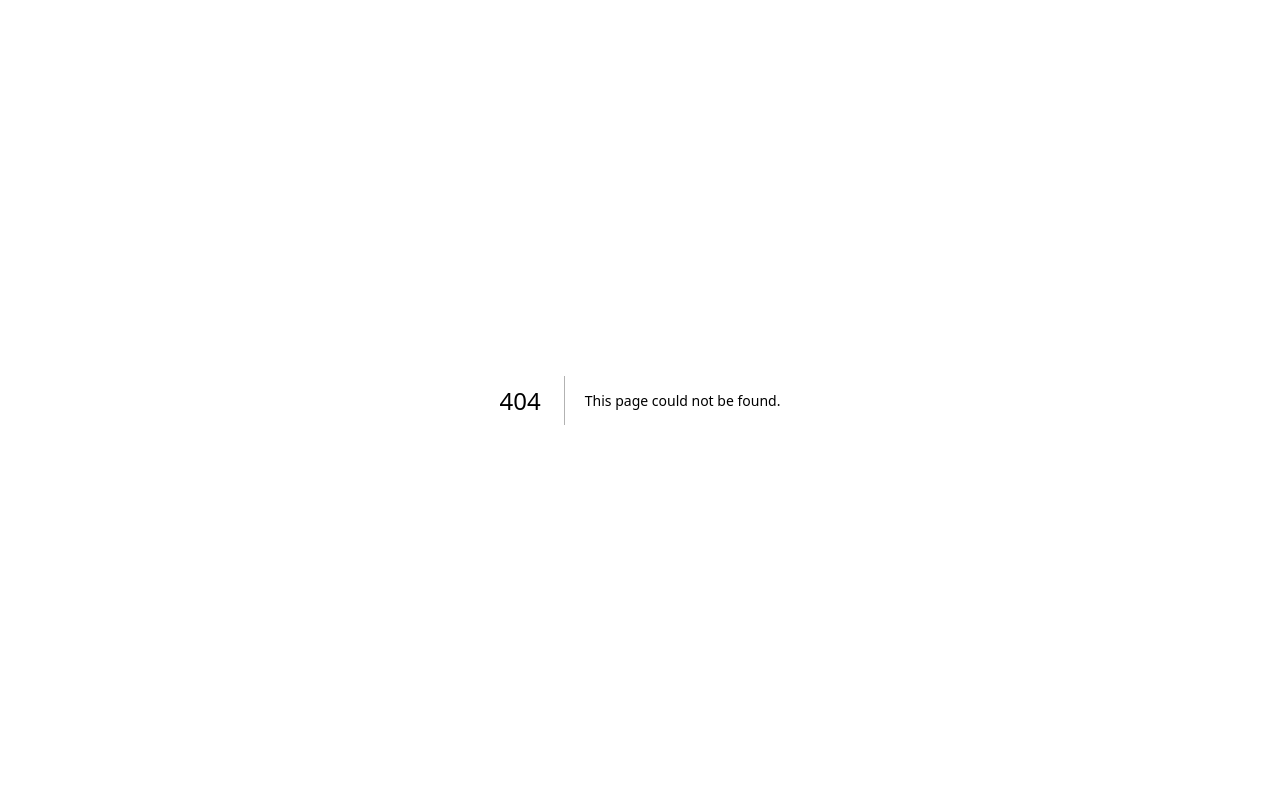
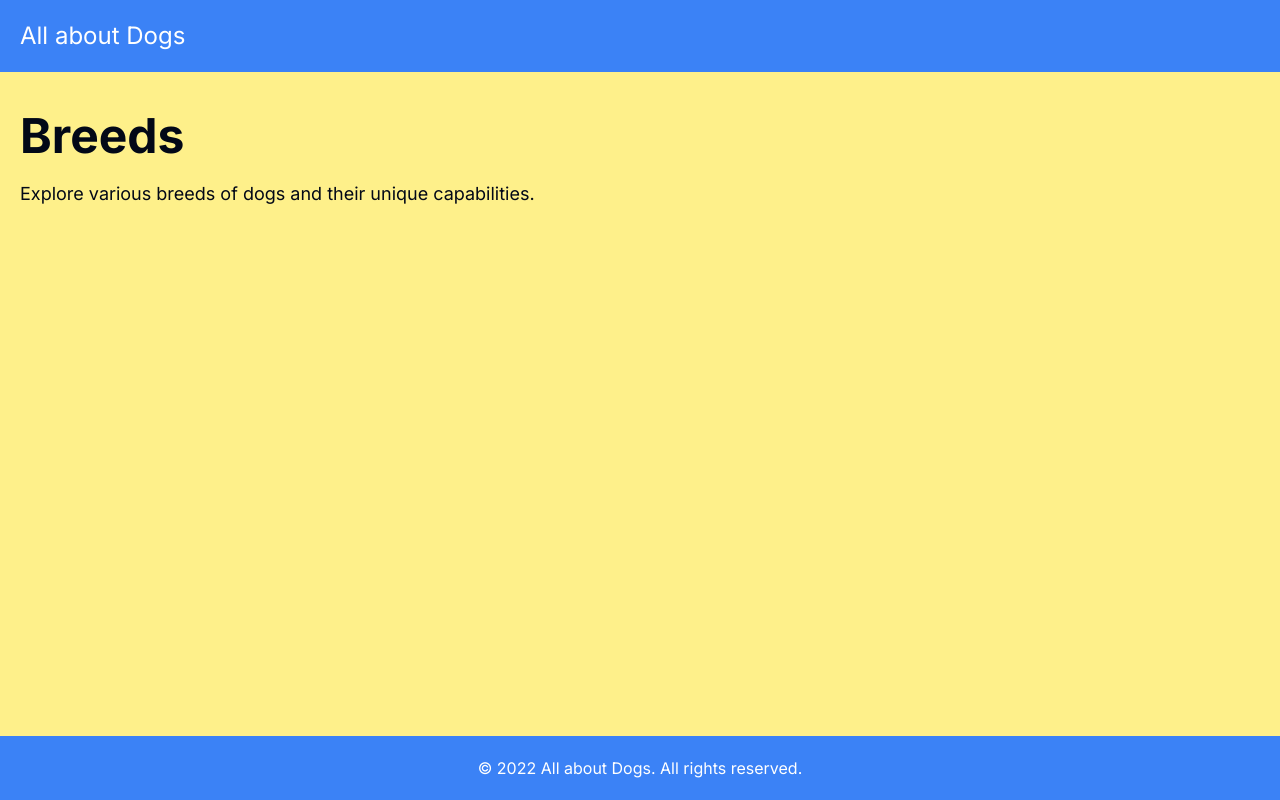
Before and after one commit to AvianIndustries/da-best-website-494193, a Next.js app: page /breeds in a window 1280 px wide. Before the commit this address had no page. Built offline with nearby package versions, Linux system fonts and the light colour scheme.

Commit message:
AI generated: app/breeds/page.tsx

```diff
--- /dev/null
+++ b/app/breeds/page.tsx
@@ -0,0 +1,16 @@
+import React from 'react';
+import { Header } from '../../components/Header';
+import { Footer } from '../../components/Footer';
+
+export default function BreedsPage() {
+  return (
+    <div className="flex flex-col min-h-screen bg-yellow-200">
+      <Header />
+      <main className="flex-grow container mx-auto py-10 px-5">
+        <h1 className="text-5xl font-bold mb-5">Breeds</h1>
+        <p className="text-lg">Explore various breeds of dogs and their unique capabilities.</p>
+      </main>
+      <Footer />
+    </div>
+  );
+}
```
